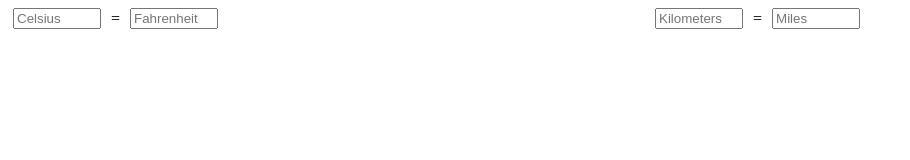
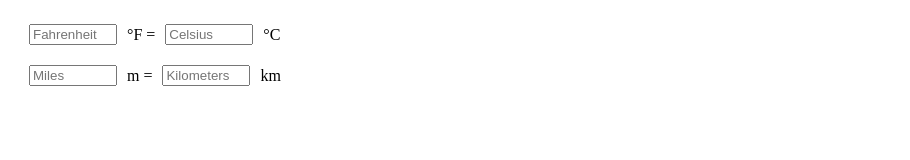
Before and after one commit to abizerluqmanji/unit-converter, a plain HTML site: page index.html in a window 1280 px wide. Shown: the whole page, without its empty margins (0-910 px from the left). Drawn offline with Linux system fonts and the light colour scheme.

Commit message:
rejig styling

```diff
--- a/index.html
+++ b/index.html
@@ -7,16 +7,18 @@
 </head>
 
 <body>
-    <div class="conversion-container">
+    <div class="page-container">
         <div class="conversion-row">
+            <input type="number" id="fahrenheit" placeholder="Fahrenheit">
+            <span>°F =</span>
             <input type="number" id="celsius" placeholder="Celsius">
-            <span>=</span>
-            <input type="number" id="fahrenheit" placeholder="Fahrenheit">
+            <span>°C</span>
         </div>
         <div class="conversion-row">
+            <input type="number" id="miles" placeholder="Miles">
+            <span>m =</span>
             <input type="number" id="kilometers" placeholder="Kilometers">
-            <span>=</span>
-            <input type="number" id="miles" placeholder="Miles">
+            <span>km</span>
         </div>
     </div>
     <script src="script.js"></script>
--- a/style.css
+++ b/style.css
@@ -1,7 +1,7 @@
-.conversion-container {
+.page-container {
     display: grid;
-    grid-template-columns: repeat(2, 1fr);
     gap: 20px;
+    padding: 16px;
 }
 
 .conversion-row {
```
